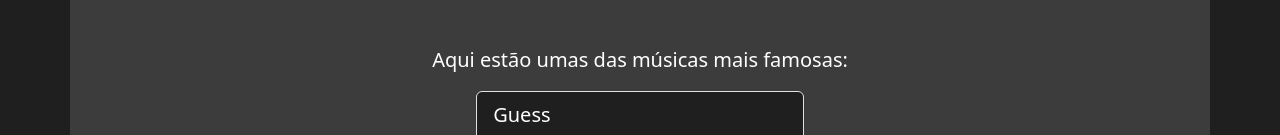
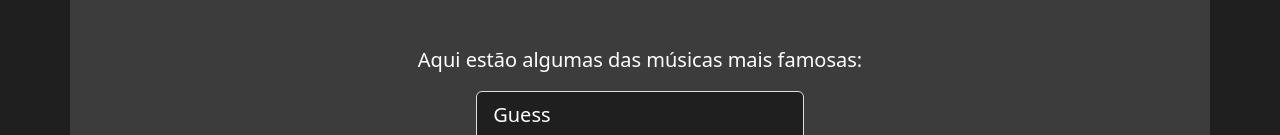
Before and after one commit to jasper-vrj/ProjetoBoootstrap, a plain HTML site: page musicas.html in a window 1280 px wide. Shown: the part 383-518 px from the top of the page. Drawn offline with nearby package versions, Linux system fonts and the light colour scheme.

Commit message:
Add files via upload

```diff
--- a/musicas.html
+++ b/musicas.html
@@ -68,7 +68,7 @@
 
       <!-- List Group / não visto em aula -->
 
-      <p class="text-center mt-5">Aqui estão umas das músicas mais famosas:</p>
+      <p class="text-center mt-5">Aqui estão algumas das músicas mais famosas:</p>
       <div class="d-flex justify-content-center">
         <div class="list-group myListGroup">
           <a href="#guess" class="list-group-item list-group-item-action listGroupItem">Guess</a>
```
